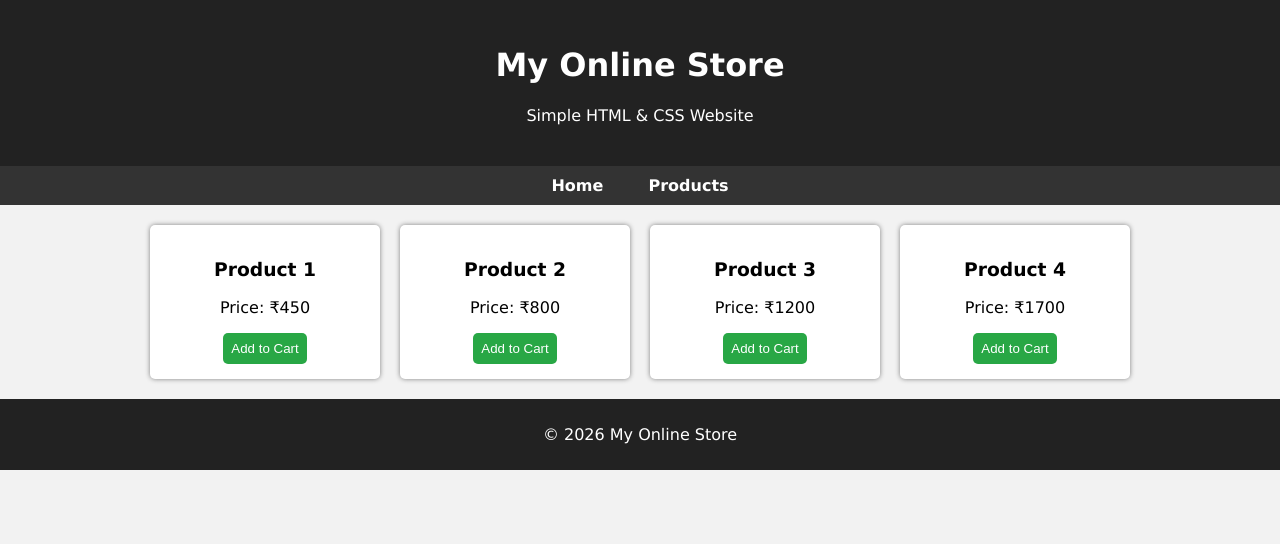
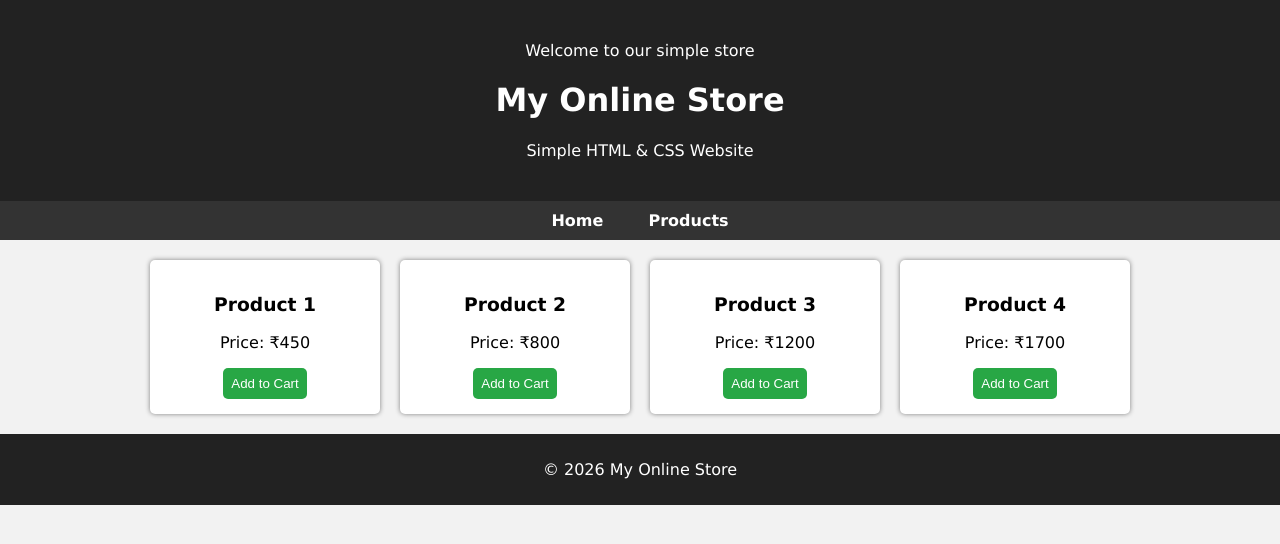
Before and after one commit to prateek10120/basic-ecommerce, a plain HTML site: page index.html in a window 1280 px wide. Drawn offline with Linux system fonts and the light colour scheme.

Commit message:
Added welcome text to homepage

```diff
--- a/index.html
+++ b/index.html
@@ -10,6 +10,7 @@
 <body>
 
 <header>
+  <p>Welcome to our simple store</p>
   <h1>My Online Store</h1>
   <p>Simple HTML & CSS Website</p>
 </header>
```
